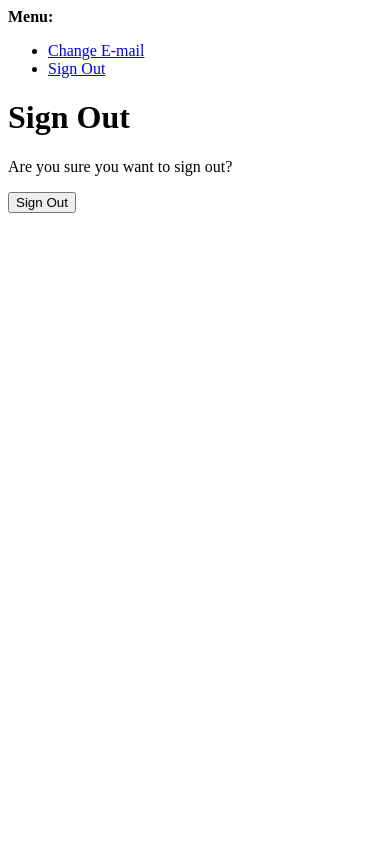
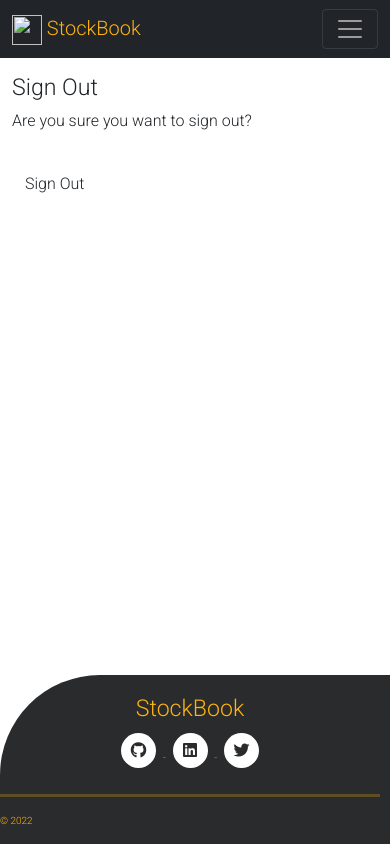
Before and after one commit to MaxRan92/StockBook, a Django app: page /accounts/logout/ in a window 390 px wide. Run offline with Django 3.2, Linux system fonts and the light colour scheme; the visitor is signed in with stand-in values (Sample User, id 1).

Commit message:
Amend HTML structure of logout.html

```diff
--- a/templates/account/logout.html
+++ b/templates/account/logout.html
@@ -1,21 +1,30 @@
-{% extends "account/base.html" %}
+{% extends "base.html" %}
 
 {% load i18n %}
 
 {% block head_title %}{% trans "Sign Out" %}{% endblock %}
 
 {% block content %}
-<h1>{% trans "Sign Out" %}</h1>
 
-<p>{% trans 'Are you sure you want to sign out?' %}</p>
+<div class="container">
+  <div class="row">
+    <div class="col-md-8 mt-3 offset-md-2">
+      <h3>{% trans "Sign Out" %}</h3>
 
-<form method="post" action="{% url 'account_logout' %}">
-  {% csrf_token %}
-  {% if redirect_field_value %}
-  <input type="hidden" name="{{ redirect_field_name }}" value="{{ redirect_field_value }}"/>
-  {% endif %}
-  <button type="submit">{% trans 'Sign Out' %}</button>
-</form>
+      <p>{% trans 'Are you sure you want to sign out?' %}</p>
+    </div>
+  </div>
 
-
+  <div class="row">
+    <div class="col-md-8 mt-3 offset-md-2">
+      <form method="post" action="{% url 'account_logout' %}">
+        {% csrf_token %}
+        {% if redirect_field_value %}
+        <input type="hidden" name="{{ redirect_field_name }}" value="{{ redirect_field_value }}" />
+        {% endif %}
+        <button class="btn right" type="submit">{% trans 'Sign Out' %}</button>
+      </form>
+    </div>
+  </div>
+</div>
 {% endblock %}
--- a/templates/account/signup.html
+++ b/templates/account/signup.html
@@ -24,7 +24,7 @@
         {% if redirect_field_value %}
         <input type="hidden" name="{{ redirect_field_name }}" value="{{ redirect_field_value }}" />
         {% endif %}
-        <button type="btn right">{% trans "Sign Up" %} &raquo;</button>
+        <button class="btn right" type="submit">{% trans "Sign Up" %} &raquo;</button>
       </form>
     </div>
   </div>
```
